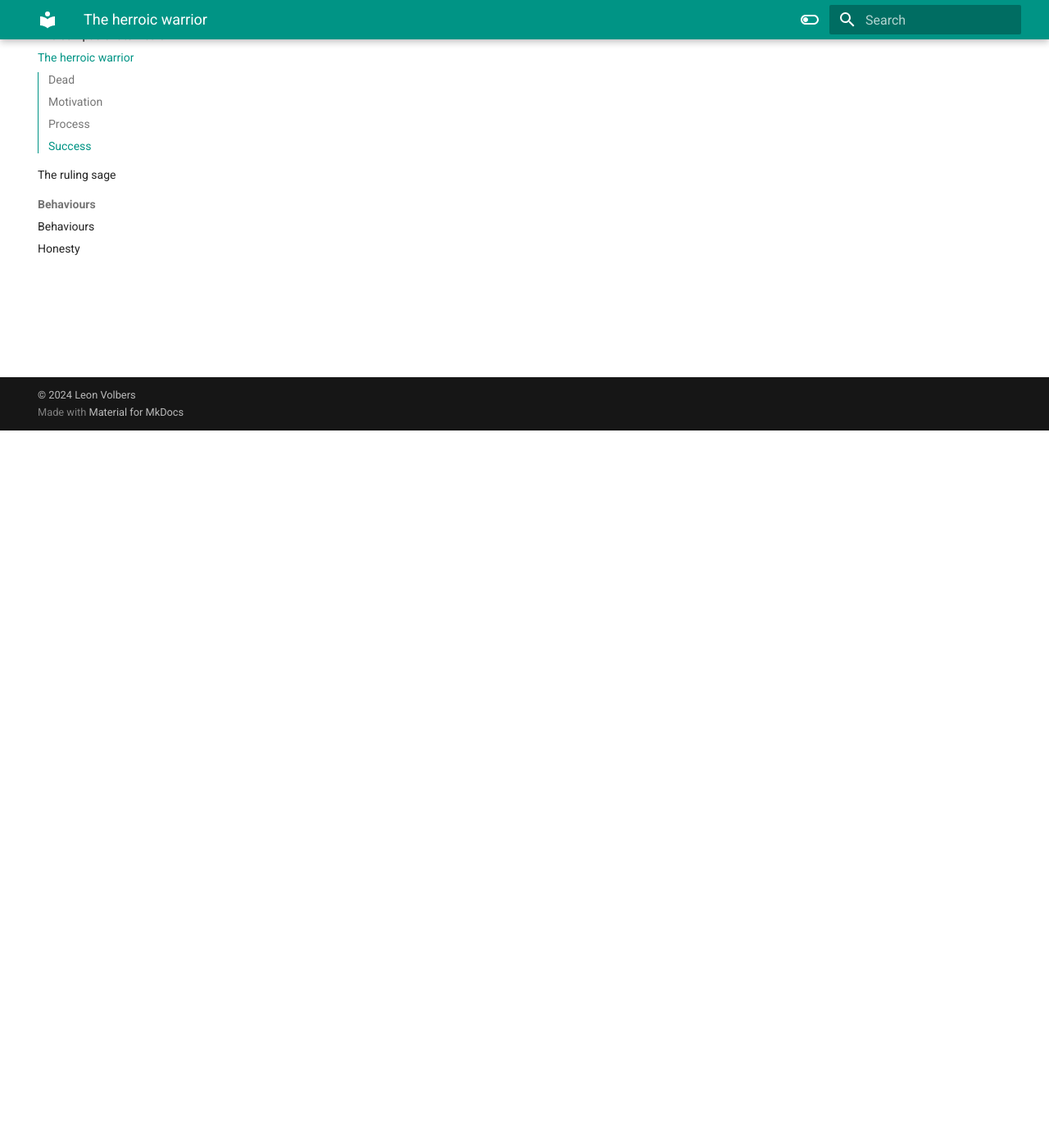
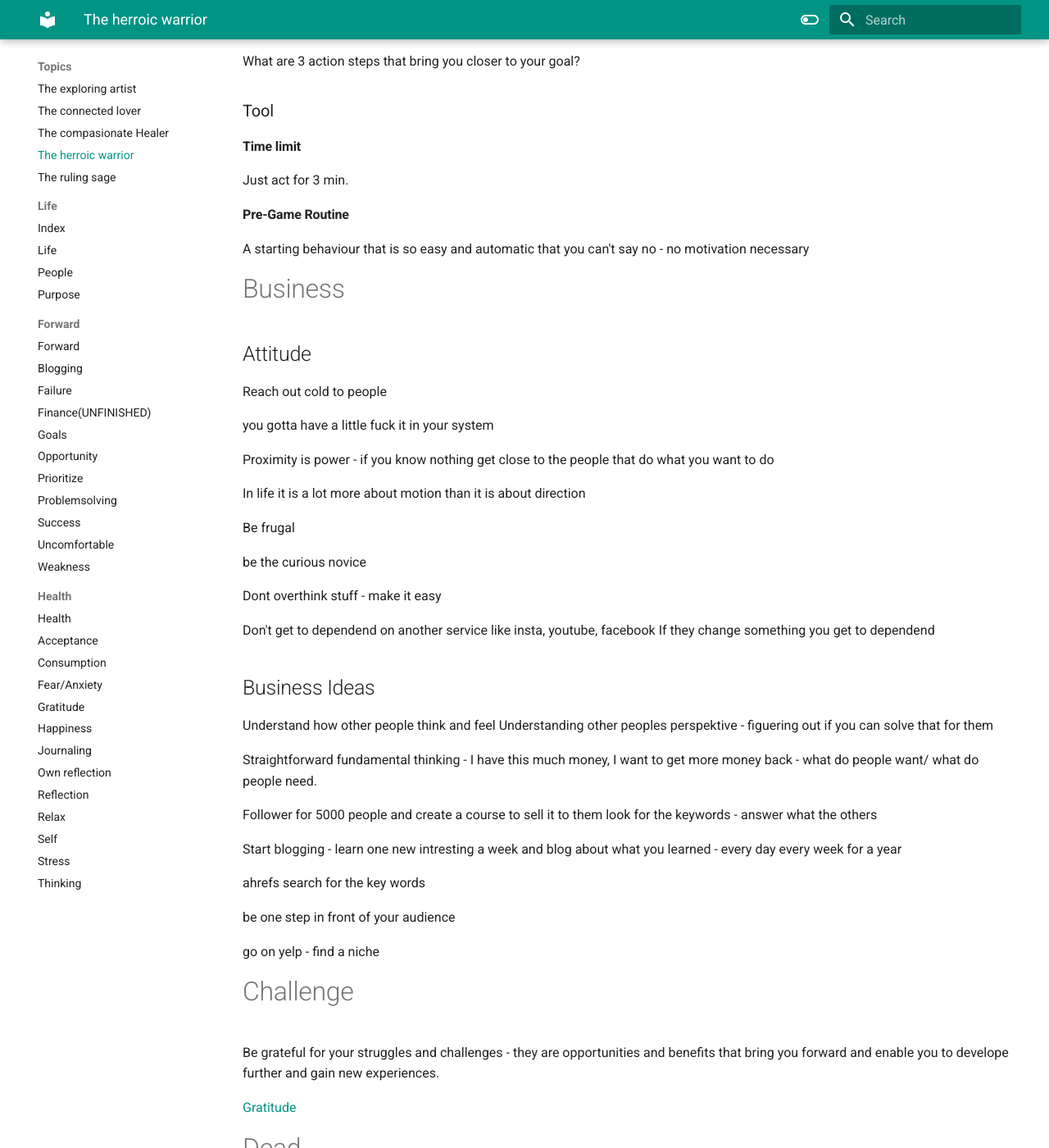
Before and after one commit to levoxtrip/PKB, an MkDocs documentation site: the page built from docs/topics/theHeroicWarrior.md, in a window 1280 px wide and 1400 px high, scrolled down 875 px. Shown: the whole window at 82% size. Built offline with MkDocs 1.6.1 and Material for MkDocs 9.7.7, drawn with Linux system fonts in a browser that asks for light colours; some of the changed text lies outside the part shown.

Commit message:
further clearing

```diff
--- a/docs/topics/Behaviours/index.md
+++ /dev/null
@@ -1,3 +0,0 @@
-# Behaviours
-
-[Honesty](Honesty.md)
--- a/docs/topics/theHeroicWarrior.md
+++ b/docs/topics/theHeroicWarrior.md
@@ -3,17 +3,103 @@ challenge, obstacles, motivation, resilience, mastery, purpose, action, pushing
 
 What is the underlying idea of the information you want to add?
 
-## Dead
+# Action
+
+Are you willing to actually do something, or are you just talk about it for the rest of your life.
+
+
+## Mindset
+There is always something you can do to improve your current situation/postion.
+
+Act with a positive mindset.
+
+It is never going to get any better or any easier
+
+Your work, your projects, your business, your actions gonna make your dreams come true
+
+### You take the action
+
+Stop waiting for life to give you what you think you deserve and go out and make it happen.
+
+## Start action
+Expect some resistance when you start taking action. Your mind comes up with all sorts of excuses and reasons not to act.
+
+Focus on the next move - not on the end goal
+There is always something you can do today to get a little
+
+What are 3 action steps that bring you closer to your goal?
+
+### Tool
+#### Time limit
+Just act for 3 min.
+
+#### Pre-Game Routine
+A starting behaviour that is so easy and automatic that you can't say no - no motivation necessary
+
+
+
+
+
+# Business
+
+## Attitude
+Reach out cold to people
+
+you gotta have a little fuck it in your system
+
+Proximity is power - if you know nothing get close to the people that do what you want to do
+
+In life it is a lot more about motion than it is about direction
+
+Be frugal
+
+be the curious novice
+
+Dont overthink stuff - make it easy
+
+Don't get to dependend on another service like insta, youtube, facebook
+If they change something you get to dependend
+
+
+## Business Ideas
+Understand how other people think and feel
+Understanding other peoples perspektive - figuering out if you can solve that for them
+
+Straightforward fundamental thinking - I have this much money, I want to get more money back - what do people want/ what do people need.
+
+Follower for 5000 people and create a course to sell it to them
+look for the keywords - answer what the others
+
+
+Start blogging - learn one new intresting a week and blog about what you learned - every day every week for a year
+
+ahrefs search for the key words
+
+
+be one step in front of your audience
+
+go on yelp - find a niche
+
+
+# Challenge
+
+Be grateful for your struggles and challenges - they are opportunities and benefits that bring you forward and enable you to develope further and gain new experiences.
+
+[Gratitude](../health/Gratitude.md)
+
+
+
+# Dead
 When you remember yourself that you gonna die, you realise that you have nothing to loose
 
-## Motivation
+# Motivation
 Lack of mental motivation is often linked with lack of movement
 *TOOL*
 
-## Process
+# Process
 Appreciate the journey. Fall in love with doing, not finishing
 
-## Success
+# Success
 
 consitenly do the boring things when you don't feel like doing them
 
```
Also changed, not shown: docs/topics/Behaviours/Honesty.md (deleted, +0 -2 lines), docs/topics/forward/Action.md (deleted, +0 -37 lines), docs/topics/forward/Business.md (deleted, +0 -42 lines), docs/topics/forward/Challenges.md (deleted, +0 -5 lines), docs/topics/forward/Creativity.md (deleted, +0 -3 lines), docs/topics/theArtist.md (+7 -0 lines), docs/topics/theHealer.md (+5 -0 lines), docs/topics/theSage.md (+3 -0 lines).
